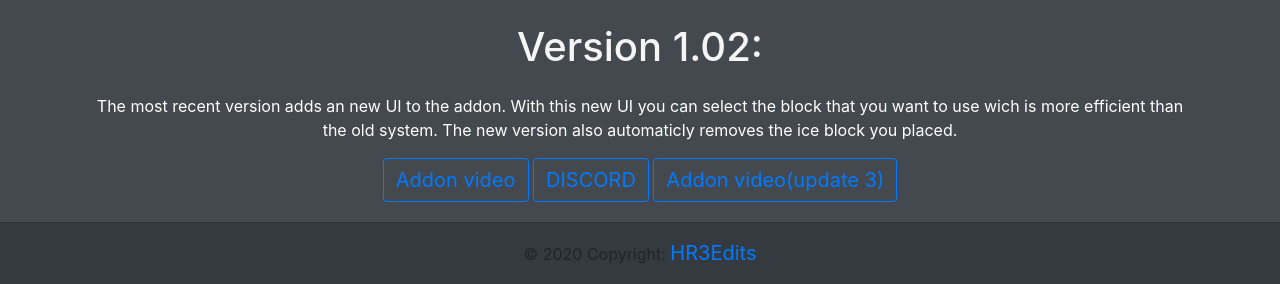
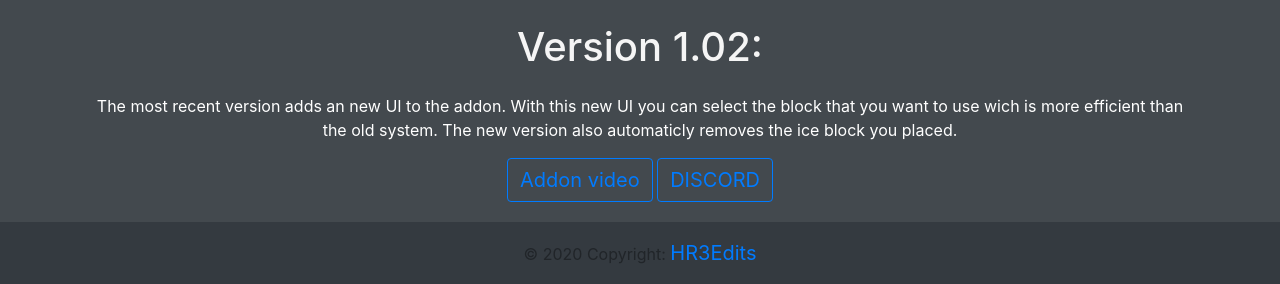
Before and after one commit to jaspervdijk63/mcaddons, a plain HTML site: page index.html in a window 1280 px wide. Shown: the part 1018-1302 px from the top of the page. Drawn offline with nearby package versions, Linux system fonts and the light colour scheme.

Commit message:
Update index.html

```diff
--- a/index.html
+++ b/index.html
@@ -80,7 +80,7 @@
 
         <button type="button" href="https://youtu.be/NRe3kvABIOc" class="btn btn-outline-primary"><a href="https://youtu.be/NRe3kvABIOc" target="_blank" rel="noopener noreferrer">Addon video</a></button>
         <button type="button" href="https://discord.gg/9PAaCA8" class="btn btn-outline-primary"><a href="https://discord.gg/9PAaCA8" target="_blank" rel="noopener noreferrer">DISCORD</a></button>
-        <button type="button" href="https://www.youtube.com/watch?v=ewIjNV5okk4&ab_channel=HR3Edits" class="btn btn-outline-primary"><a href="https://www.youtube.com/watch?v=ewIjNV5okk4&ab_channel=HR3Edits" target="_blank" rel="noopener noreferrer">Addon video(update 3)</a></button>
+
     </div>
     <!-- Footer -->
 <footer class="page-footer mt-auto font-small">
```
